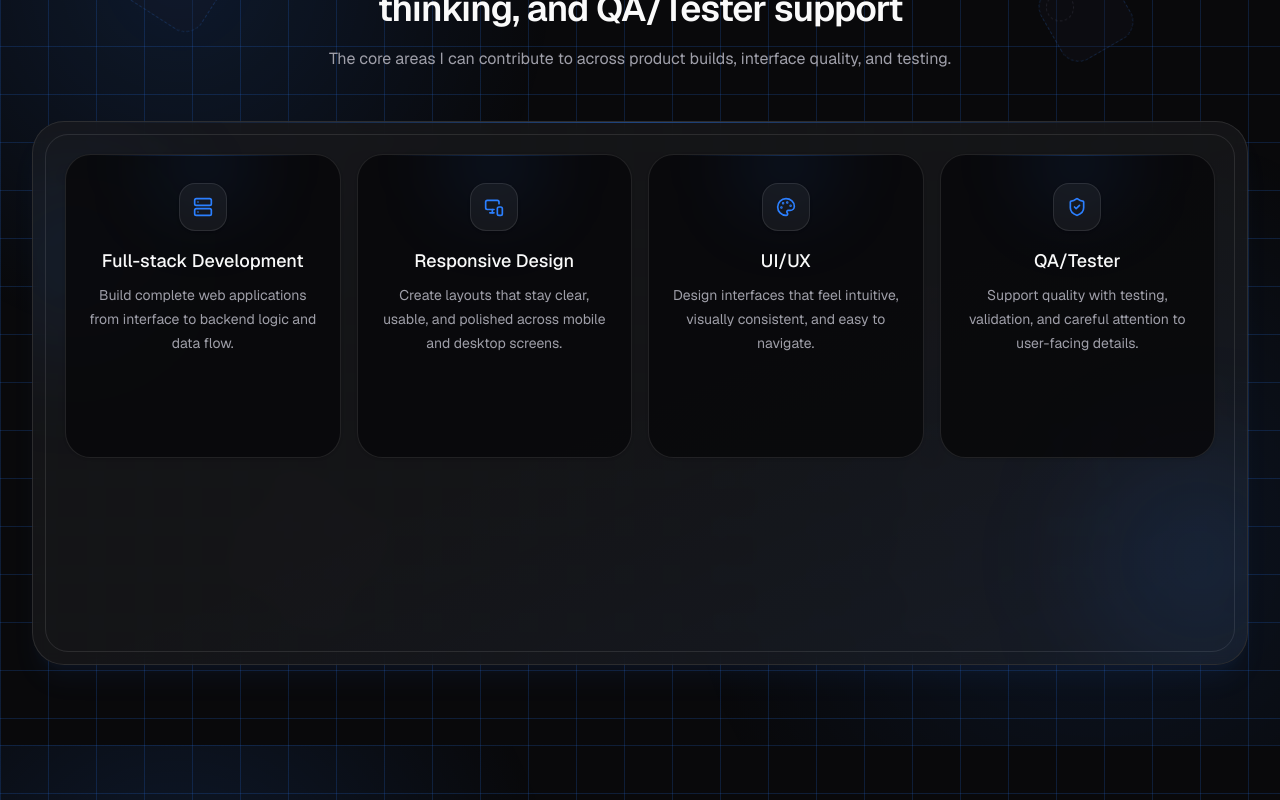
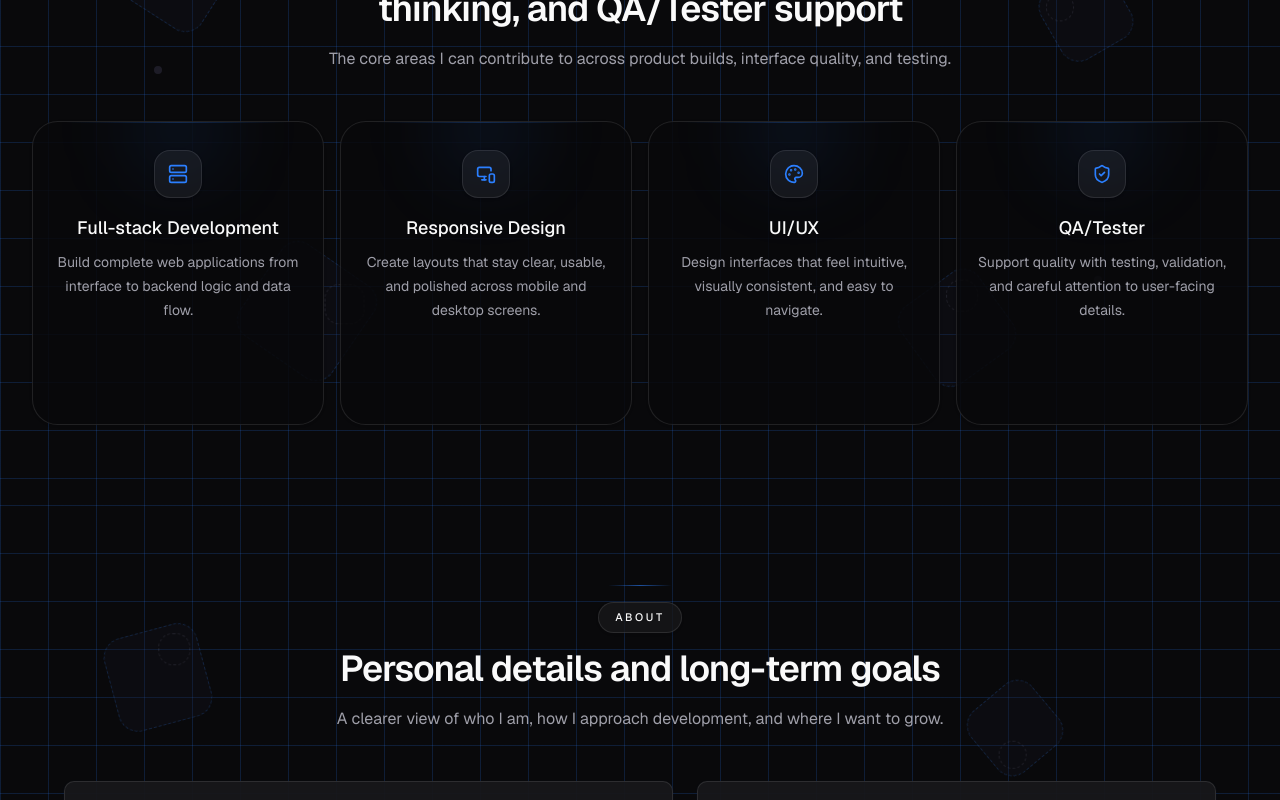
Before and after one commit to Jay-Scripts/CODEX-CRASH-COURSE, a Next.js app: page / in a window 1280 px wide. Shown: the part 1020-1820 px from the top of the page. Built offline with nearby package versions, Linux system fonts and the light colour scheme.

Commit message:
adjusted all sections

```diff
--- a/app/globals.css
+++ b/app/globals.css
@@ -234,25 +234,6 @@ body {
   z-index: 1;
 }
 
-.section-surface::after {
-  background:
-    radial-gradient(
-      circle at 14% 18%,
-      color-mix(in oklab, var(--primary) 14%, transparent) 0,
-      transparent 28%
-    ),
-    radial-gradient(
-      circle at 86% 78%,
-      color-mix(in oklab, var(--primary) 10%, transparent) 0,
-      transparent 32%
-    );
-  content: "";
-  inset: 0;
-  pointer-events: none;
-  position: absolute;
-  z-index: 0;
-}
-
 @keyframes section-orbit {
   to {
     transform: rotate(360deg);
--- a/components/cards/project-card.tsx
+++ b/components/cards/project-card.tsx
@@ -18,7 +18,6 @@ import { Button } from "@/components/ui/button";
 import { Card, CardContent } from "@/components/ui/card";
 import { cn } from "@/lib/utils";
 import { ProjectDocumentOverlay } from "./project-document-overlay";
-import { ProjectFlowchartCarousel } from "./project-flowchart-carousel";
 import { ProjectFlowchartOverlay } from "./project-flowchart-overlay";
 
 const projectCategoryLabels = {
@@ -55,8 +54,6 @@ export const ProjectCard = ({ project }: ProjectCardProps) => {
   const [detailsOpen, setDetailsOpen] = useState(false);
   const [activeFlowchartIndex, setActiveFlowchartIndex] = useState(0);
   const [isFlowchartOverlayOpen, setIsFlowchartOverlayOpen] = useState(false);
-  const [isFlowchartPreviewVisible, setIsFlowchartPreviewVisible] =
-    useState(false);
   const [activeDocument, setActiveDocument] = useState<{
     src: string;
     title: string;
@@ -396,39 +393,6 @@ export const ProjectCard = ({ project }: ProjectCardProps) => {
               </section>
             </div>
 
-            {/* flowchart toggle */}
-            {project.flowchartPreviews?.length ? (
-              <>
-                <div className="h-px bg-border/30" />
-                <section>
-                  <button
-                    aria-expanded={isFlowchartPreviewVisible}
-                    className="flex w-full items-center justify-between rounded-lg border border-border/40 bg-muted/20 px-3.5 py-2.5 text-xs font-medium text-muted-foreground transition-colors hover:border-border/60 hover:bg-muted/30 hover:text-foreground"
-                    onClick={() => setIsFlowchartPreviewVisible((v) => !v)}
-                    type="button"
-                  >
-                    <span className="flex items-center gap-2">
-                      <GitBranch className="size-3.5 shrink-0 text-primary/50" />
-                      {isFlowchartPreviewVisible
-                        ? "Hide flowchart preview"
-                        : "View system flowchart"}
-                    </span>
-                    <ChevronDown
-                      className={cn(
-                        "size-3.5 text-muted-foreground/50 transition-transform duration-200",
-                        isFlowchartPreviewVisible && "rotate-180",
-                      )}
-                    />
-                  </button>
-                  {isFlowchartPreviewVisible ? (
-                    <div className="mt-3">
-                      <ProjectFlowchartCarousel previews={project.flowchartPreviews} />
-                    </div>
-                  ) : null}
-                </section>
-              </>
-            ) : null}
-
             {/* more details (mobile toggle) */}
             <div className="space-y-3">
               <button
--- a/components/common/animated-section.tsx
+++ b/components/common/animated-section.tsx
@@ -20,7 +20,7 @@ export const AnimatedSection = ({
   ...props
 }: AnimatedSectionProps) => (
   <motion.section
-    className={cn("section-surface surface-grid scroll-mt-24 overflow-hidden", className)}
+    className={cn("surface-grid scroll-mt-24 overflow-hidden", className)}
     initial="hidden"
     variants={sectionRevealState}
     viewport={{ once: true, amount: 0.18 }}
--- a/components/common/section-showcase.tsx
+++ /dev/null
@@ -1,75 +0,0 @@
-import type { ComponentPropsWithoutRef, ReactNode } from "react";
-import { cn } from "@/lib/utils";
-
-type SectionShowcaseProps = ComponentPropsWithoutRef<"div"> & {
-  children: ReactNode;
-  glowPosition?: "center" | "left" | "right";
-};
-
-const glowPositionClassNames: Record<
-  NonNullable<SectionShowcaseProps["glowPosition"]>,
-  { primary: string; secondary: string }
-> = {
-  center: {
-    primary: "-left-12 top-12",
-    secondary: "-right-14 bottom-0",
-  },
-  left: {
-    primary: "-left-10 top-10",
-    secondary: "right-8 bottom-0",
-  },
-  right: {
-    primary: "left-10 top-8",
-    secondary: "-right-10 bottom-0",
-  },
-};
-
-/**
- * Displays a reusable framed surface with ambient glows so home sections feel more layered and lively.
- */
-export const SectionShowcase = ({
-  children,
-  className,
-  glowPosition = "center",
-  ...props
-}: SectionShowcaseProps) => {
-  const glowClasses = glowPositionClassNames[glowPosition];
-
-  return (
-    <div
-      className={cn(
-        "relative overflow-hidden rounded-[2rem] border border-border/70 bg-card/80 p-5 shadow-xl shadow-primary/5 backdrop-blur-sm sm:p-7 lg:p-8",
-        className,
-      )}
-      {...props}
-    >
-      <div
-        aria-hidden="true"
-        className="absolute inset-x-10 top-0 h-px bg-gradient-to-r from-transparent via-primary/45 to-transparent"
-      />
-      <div
-        aria-hidden="true"
-        className={cn(
-          "absolute size-36 rounded-full bg-primary/10 blur-3xl sm:size-44",
-          glowClasses.primary,
-        )}
-      />
-      <div
-        aria-hidden="true"
-        className={cn(
-          "absolute size-40 rounded-full bg-primary/10 blur-3xl sm:size-52",
-          glowClasses.secondary,
-        )}
-      />
-      <div
-        aria-hidden="true"
-        className="absolute inset-3 rounded-[1.45rem] border border-border/40"
-      />
-      <div
-        aria-hidden="true"
-        className="absolute inset-0 bg-gradient-to-br from-transparent via-transparent to-primary/5"
-      />
-      <div className="relative z-10">{children}</div>
-    </div>
-  );
-};
--- a/components/sections/home/about-section.tsx
+++ b/components/sections/home/about-section.tsx
@@ -3,7 +3,6 @@ import { SectionAccentBackdrop } from "@/components/common/section-accent-backdr
 import { AnimatedSection } from "@/components/common/animated-section";
 import { RevealGroup, RevealItem } from "@/components/common/scroll-reveal";
 import { SectionHeading } from "@/components/common/section-heading";
-import { SectionShowcase } from "@/components/common/section-showcase";
 import { Badge } from "@/components/ui/badge";
 import { Card, CardContent } from "@/components/ui/card";
 
@@ -21,7 +20,6 @@ export const AboutSection = () => (
           title="Personal details and long-term goals"
         />
       </RevealItem>
-      <SectionShowcase glowPosition="left">
       <RevealGroup className="grid gap-6 lg:grid-cols-[1.08fr_0.92fr]">
         <RevealItem>
           <Card className="h-full border-border/70 bg-card/95 shadow-sm shadow-primary/5">
@@ -115,7 +113,6 @@ export const AboutSection = () => (
           })}
         </RevealGroup>
       </RevealGroup>
-      </SectionShowcase>
     </RevealGroup>
   </AnimatedSection>
 );
--- a/components/sections/home/contact-section.tsx
+++ b/components/sections/home/contact-section.tsx
@@ -5,7 +5,6 @@ import { SectionAccentBackdrop } from "@/components/common/section-accent-backdr
 import { AnimatedSection } from "@/components/common/animated-section";
 import { RevealGroup, RevealItem } from "@/components/common/scroll-reveal";
 import { SectionHeading } from "@/components/common/section-heading";
-import { SectionShowcase } from "@/components/common/section-showcase";
 import { ContactForm } from "@/components/forms/contact-form";
 import { Button } from "@/components/ui/button";
 import { Card, CardContent } from "@/components/ui/card";
@@ -42,7 +41,6 @@ export const ContactSection = () => (
           title="Ready for junior full-stack interviews"
         />
       </RevealItem>
-      <SectionShowcase glowPosition="right">
       <RevealGroup className="grid gap-6 lg:grid-cols-[0.85fr_1.15fr]">
         <RevealItem>
           <Card className="overflow-hidden border-border/70 bg-card/95 shadow-sm shadow-primary/5">
@@ -103,7 +101,6 @@ export const ContactSection = () => (
           </Card>
         </RevealItem>
       </RevealGroup>
-      </SectionShowcase>
     </RevealGroup>
   </AnimatedSection>
 );
--- a/components/sections/home/experience-section.tsx
+++ b/components/sections/home/experience-section.tsx
@@ -3,7 +3,6 @@ import { AnimatedSection } from "@/components/common/animated-section";
 import { SectionAccentBackdrop } from "@/components/common/section-accent-backdrop";
 import { RevealGroup, RevealItem } from "@/components/common/scroll-reveal";
 import { SectionHeading } from "@/components/common/section-heading";
-import { SectionShowcase } from "@/components/common/section-showcase";
 import { ExperienceCard } from "@/components/cards/experience-card";
 
 /**
@@ -20,7 +19,6 @@ export const ExperienceSection = () => (
           title="Technical support and professional work experience"
         />
       </RevealItem>
-      <SectionShowcase glowPosition="left">
       <RevealGroup className="relative space-y-5 before:absolute before:left-5 before:top-4 before:h-[calc(100%-2rem)] before:w-px before:bg-gradient-to-b before:from-primary/20 before:via-border before:to-primary/20 md:before:left-1/2">
         {experiences.map((experience, index) => {
           const isEven = index % 2 === 0;
@@ -32,7 +30,6 @@ export const ExperienceSection = () => (
           );
         })}
       </RevealGroup>
-      </SectionShowcase>
     </RevealGroup>
   </AnimatedSection>
 );
--- a/components/sections/home/projects-section.tsx
+++ b/components/sections/home/projects-section.tsx
@@ -3,7 +3,6 @@ import { SectionAccentBackdrop } from "@/components/common/section-accent-backdr
 import { AnimatedSection } from "@/components/common/animated-section";
 import { RevealGroup, RevealItem } from "@/components/common/scroll-reveal";
 import { SectionHeading } from "@/components/common/section-heading";
-import { SectionShowcase } from "@/components/common/section-showcase";
 import { ProjectFilter } from "./project-filter";
 
 /**
@@ -20,9 +19,7 @@ export const ProjectsSection = () => (
           title="Full-stack projects with system design and mobile-first depth"
         />
       </RevealItem>
-      <SectionShowcase glowPosition="right">
-        <ProjectFilter projects={projects} />
-      </SectionShowcase>
+      <ProjectFilter projects={projects} />
     </RevealGroup>
   </AnimatedSection>
 );
--- a/components/sections/home/services-section.tsx
+++ b/components/sections/home/services-section.tsx
@@ -3,7 +3,6 @@ import { SectionAccentBackdrop } from "@/components/common/section-accent-backdr
 import { AnimatedSection } from "@/components/common/animated-section";
 import { RevealGroup, RevealItem } from "@/components/common/scroll-reveal";
 import { SectionHeading } from "@/components/common/section-heading";
-import { SectionShowcase } from "@/components/common/section-showcase";
 
 /**
  * Displays the core delivery areas offered across development, design, and QA/Tester work.
@@ -22,10 +21,6 @@ export const ServicesSection = () => (
           title="Development, responsive UI, product thinking, and QA/Tester support"
         />
       </RevealItem>
-      <SectionShowcase
-        className="lg:min-h-[34rem]"
-        glowPosition="center"
-      >
       <RevealGroup className="grid gap-4 sm:grid-cols-2 xl:grid-cols-4">
         {serviceOfferings.map((offering) => {
           const Icon = offering.icon;
@@ -49,7 +44,6 @@ export const ServicesSection = () => (
           );
         })}
       </RevealGroup>
-      </SectionShowcase>
     </RevealGroup>
   </AnimatedSection>
 );
--- a/components/sections/home/skills-section.tsx
+++ b/components/sections/home/skills-section.tsx
@@ -15,7 +15,6 @@ import { AnimatedSection } from "@/components/common/animated-section";
 import { SectionAccentBackdrop } from "@/components/common/section-accent-backdrop";
 import { RevealGroup, RevealItem } from "@/components/common/scroll-reveal";
 import { SectionHeading } from "@/components/common/section-heading";
-import { SectionShowcase } from "@/components/common/section-showcase";
 import { Badge } from "@/components/ui/badge";
 import { Card, CardContent } from "@/components/ui/card";
 import { cn } from "@/lib/utils";
@@ -221,7 +220,6 @@ export const SkillsSection = () => (
           title="Frontend, backend, QA/Tester, and delivery tooling"
         />
       </RevealItem>
-      <SectionShowcase glowPosition="center">
       <RevealGroup className="grid gap-4 md:grid-cols-2 xl:grid-cols-4">
         {skillGroups.map((group) => {
           const Icon = group.icon;
@@ -263,7 +261,6 @@ export const SkillsSection = () => (
           );
         })}
       </RevealGroup>
-      </SectionShowcase>
     </RevealGroup>
   </AnimatedSection>
 );
```
Also changed, not shown: 1 other file (tests, documents, lock files or other folders). Lines whose indentation alone changed are shown as unchanged.
